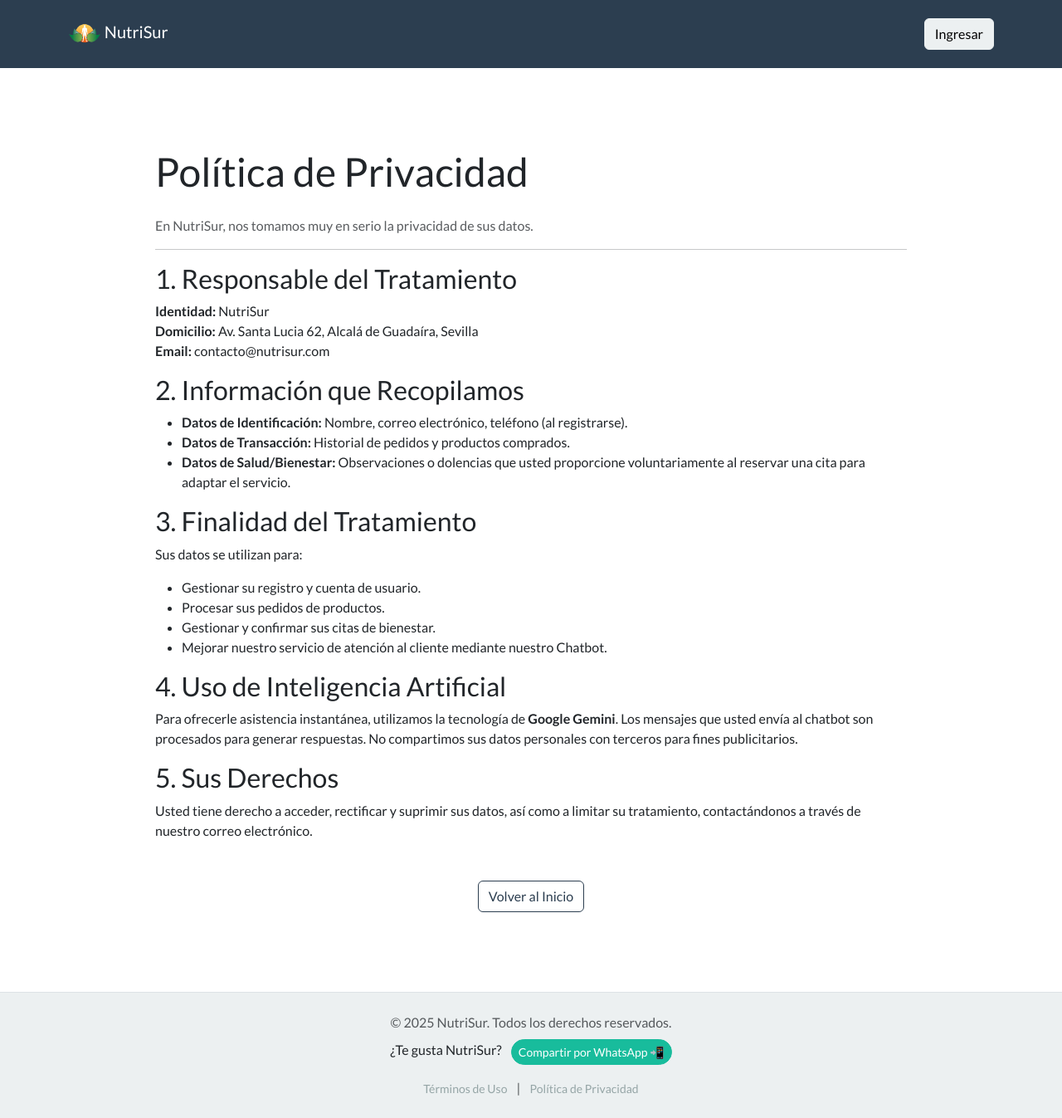
After one commit to Lyoko-CO/nutrisur, a Django app: page /politica-de-privacidad/ in a window 1280 px wide. The commit adds this page. Shown: the whole page at 83% size. Run offline with Django 5.2, Linux system fonts and the light colour scheme; some libraries are stand-ins or nearby versions.

Commit message:
feat: Terminos de uso y políticas de privacidad implementadas
He añadido un apartado para los terminos y otro para la privacidad en la plantilla base y he añadido un checkbox en el formulario de registro para confirmar que los usuarios las aceptan al registrarse

Refs #77

```diff
--- a/nutrisur/templates/base.html
+++ b/nutrisur/templates/base.html
@@ -90,9 +90,12 @@
         {% endblock %}
     </main>
 
-    <footer class="mt-auto py-3 bg-light text-center text-muted">
+
+    <footer class="mt-auto py-4 bg-light text-center border-top">
         <div class="container">
-            <p>&copy; 2025 NutriSur. Todos los derechos reservados.</p>
+            <div class="row">
+                <div class="col-md-12 mb-3">
+                    <p class="text-muted mb-0">&copy; 2025 NutriSur. Todos los derechos reservados.</p>
                     <div class="mt-2">
                         <span class="me-2">¿Te gusta NutriSur?</span>
                         <a href="https://wa.me/?text=¡Hola!%20Echa%20un%20vistazo%20a%20NutriSur:%20https://nutrisur.onrender.com/"
@@ -102,6 +105,23 @@
                         </a>
                     </div>
                 </div>
+                <div class="col-md-12">
+                    <ul class="list-inline mb-0">
+                        <li class="list-inline-item">
+                            <a href="{% url 'terminos' %}" class="text-decoration-none text-secondary small">
+                                Términos de Uso
+                            </a>
+                        </li>
+                        <li class="list-inline-item text-muted">|</li>
+                        <li class="list-inline-item">
+                            <a href="{% url 'privacidad' %}" class="text-decoration-none text-secondary small">
+                                Política de Privacidad
+                            </a>
+                        </li>
+                    </ul>
+                </div>
+            </div>
+        </div>
     </footer>
 
     <script src="{% static 'js/bootstrap.bundle.min.js' %}"></script>
--- /dev/null
+++ b/nutrisur/templates/legales/privacidad.html
@@ -0,0 +1,47 @@
+{% extends 'base.html' %}
+
+{% block title %}Política de Privacidad - NutriSur{% endblock %}
+
+{% block content %}
+<div class="container py-5">
+    <div class="row">
+        <div class="col-lg-10 offset-lg-1">
+            <h1 class="mb-4">Política de Privacidad</h1>
+            <p class="text-muted">En NutriSur, nos tomamos muy en serio la privacidad de sus datos.</p>
+
+            <hr>
+
+            <h3>1. Responsable del Tratamiento</h3>
+            <p><strong>Identidad:</strong> NutriSur<br>
+            <strong>Domicilio:</strong> Av. Santa Lucia 62, Alcalá de Guadaíra, Sevilla<br>
+            <strong>Email:</strong> contacto@nutrisur.com</p>
+
+            <h3>2. Información que Recopilamos</h3>
+            <ul>
+                <li><strong>Datos de Identificación:</strong> Nombre, correo electrónico, teléfono (al registrarse).</li>
+                <li><strong>Datos de Transacción:</strong> Historial de pedidos y productos comprados.</li>
+                <li><strong>Datos de Salud/Bienestar:</strong> Observaciones o dolencias que usted proporcione voluntariamente al reservar una cita para adaptar el servicio.</li>
+            </ul>
+
+            <h3>3. Finalidad del Tratamiento</h3>
+            <p>Sus datos se utilizan para:</p>
+            <ul>
+                <li>Gestionar su registro y cuenta de usuario.</li>
+                <li>Procesar sus pedidos de productos.</li>
+                <li>Gestionar y confirmar sus citas de bienestar.</li>
+                <li>Mejorar nuestro servicio de atención al cliente mediante nuestro Chatbot.</li>
+            </ul>
+
+            <h3>4. Uso de Inteligencia Artificial</h3>
+            <p>Para ofrecerle asistencia instantánea, utilizamos la tecnología de <strong>Google Gemini</strong>. Los mensajes que usted envía al chatbot son procesados para generar respuestas. No compartimos sus datos personales con terceros para fines publicitarios.</p>
+
+            <h3>5. Sus Derechos</h3>
+            <p>Usted tiene derecho a acceder, rectificar y suprimir sus datos, así como a limitar su tratamiento, contactándonos a través de nuestro correo electrónico.</p>
+
+            <div class="mt-5 text-center">
+                <a href="{% url 'home' %}" class="btn btn-outline-primary">Volver al Inicio</a>
+            </div>
+        </div>
+    </div>
+</div>
+{% endblock %}
--- a/nutrisur/urls.py
+++ b/nutrisur/urls.py
@@ -32,6 +32,8 @@
     path('usuarios/', include('usuarios.urls')),
     path('citas/', include('citas.urls')),
     path('sobre-mi/', views.sobre_mi_view, name='sobre_mi'),
+    path('terminos-y-condiciones/', views.terminos_view, name='terminos'),
+    path('politica-de-privacidad/', views.privacidad_view, name='privacidad'),
 ]
 
 if settings.DEBUG:
--- a/nutrisur/views.py
+++ b/nutrisur/views.py
@@ -17,3 +17,9 @@
 
 def sobre_mi_view(request):
     return render(request, 'sobre_mi.html')
+
+def terminos_view(request):
+    return render(request, 'legales/terminos.html')
+
+def privacidad_view(request):
+    return render(request, 'legales/privacidad.html')
```
Also changed, not shown: nutrisur/templates/legales/terminos.html (added, +41 -0 lines), usuarios/forms.py (+7 -0 lines), usuarios/templates/usuarios/registro.html (+27 -0 lines). Lines whose indentation alone changed are shown as unchanged.
